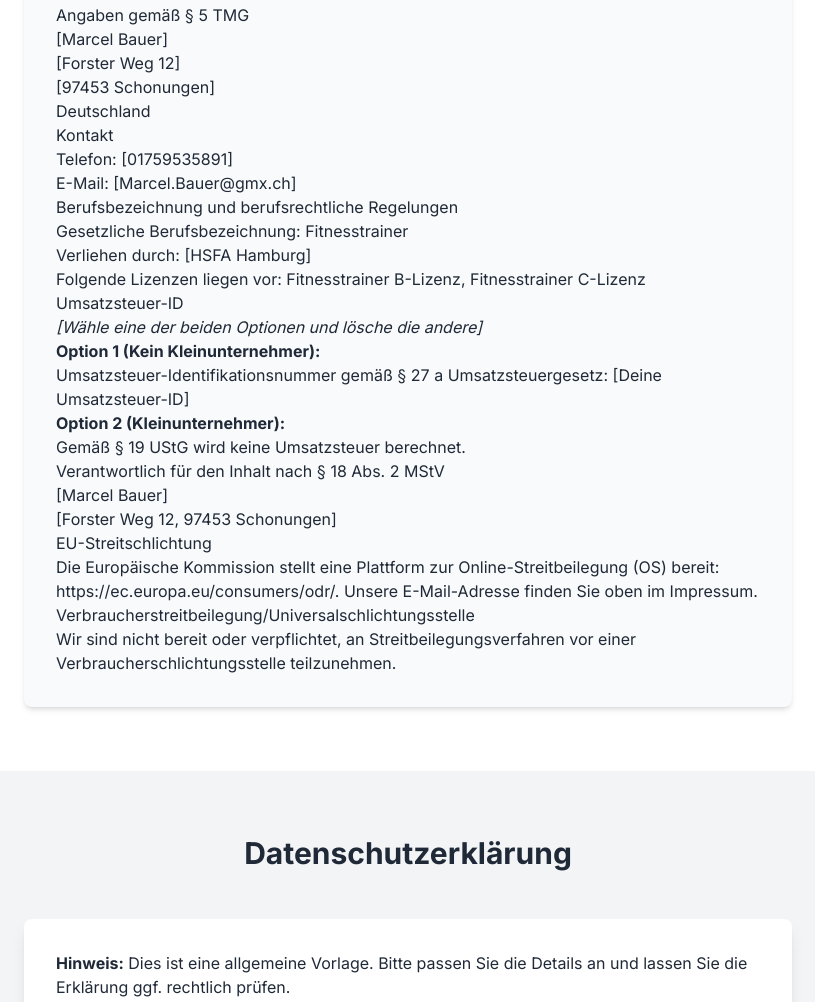
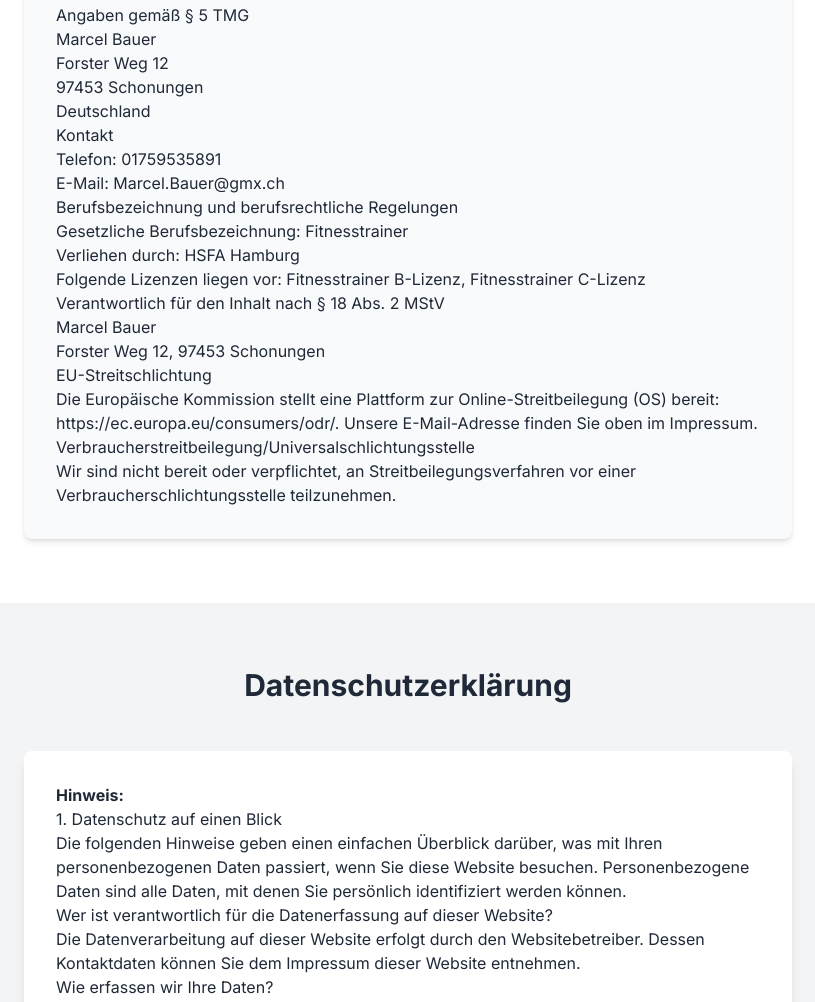
Before and after one commit to MarcelVibez/marcelvibez, a plain HTML site: page MarcelVibez.com.html in a window 1280 px wide. Shown: the part 2119-3121 px from the top of the page, without its empty margins (232-1047 px from the left). Drawn offline with nearby package versions, Linux system fonts and the light colour scheme.

Commit message:
Update MarcelVibez.com.html

```diff
--- a/MarcelVibez.com.html
+++ b/MarcelVibez.com.html
@@ -114,8 +114,8 @@
                     <ul class="list-disc list-inside text-lg mb-4">
                         <li>Fitnesstrainer B-Lizenz</li>
                         <li>Fitnesstrainer C-Lizenz</li>
-                        <li>[Weitere Qualifikation 1, z.B. Ernährungsberater]</li>
-                        <li>[Weitere Qualifikation 2, z.B. Spezialisierung auf...]</li>
+                        <li></li>
+                        <li></li>
                     </ul>
                 </div>
             </div>
@@ -162,38 +162,29 @@
             <div class="max-w-3xl mx-auto bg-gray-50 p-8 rounded-lg shadow-md prose lg:prose-lg">
                 <h3>Angaben gemäß § 5 TMG</h3>
                 <p>
-                    [Marcel Bauer]<br>
-                    [Forster Weg 12]<br>
-                    [97453 Schonungen]<br>
+                    Marcel Bauer<br>
+                    Forster Weg 12<br>
+                    97453 Schonungen<br>
                     Deutschland
                 </p>
 
                 <h3>Kontakt</h3>
                 <p>
-                    Telefon: [01759535891]<br>
-                    E-Mail: [Marcel.Bauer@gmx.ch]
+                    Telefon: 01759535891<br>
+                    E-Mail: Marcel.Bauer@gmx.ch
                 </p>
 
                 <h3>Berufsbezeichnung und berufsrechtliche Regelungen</h3>
                 <p>
                     Gesetzliche Berufsbezeichnung: Fitnesstrainer<br>
-                    Verliehen durch: [HSFA Hamburg]<br>
+                    Verliehen durch: HSFA Hamburg<br>
                     Folgende Lizenzen liegen vor: Fitnesstrainer B-Lizenz, Fitnesstrainer C-Lizenz
-                </p>
-
-                <h3>Umsatzsteuer-ID</h3>
-                <p>
-                    <i>[Wähle eine der beiden Optionen und lösche die andere]</i><br>
-                    <b>Option 1 (Kein Kleinunternehmer):</b><br>
-                    Umsatzsteuer-Identifikationsnummer gemäß § 27 a Umsatzsteuergesetz: [Deine Umsatzsteuer-ID]<br>
-                    <b>Option 2 (Kleinunternehmer):</b><br>
-                    Gemäß § 19 UStG wird keine Umsatzsteuer berechnet.
                 </p>
 
                 <h3>Verantwortlich für den Inhalt nach § 18 Abs. 2 MStV</h3>
                 <p>
-                    [Marcel Bauer]<br>
-                    [Forster Weg 12, 97453 Schonungen]
+                    Marcel Bauer<br>
+                    Forster Weg 12, 97453 Schonungen
                 </p>
 
                 <h3>EU-Streitschlichtung</h3>
@@ -210,7 +201,7 @@
         <div class="container mx-auto px-6">
             <h2 class="text-3xl font-bold text-center mb-12 text-gray-800">Datenschutzerklärung</h2>
             <div class="max-w-3xl mx-auto bg-white p-8 rounded-lg shadow-lg prose lg:prose-lg">
-                <p><strong>Hinweis:</strong> Dies ist eine allgemeine Vorlage. Bitte passen Sie die Details an und lassen Sie die Erklärung ggf. rechtlich prüfen.</p>
+                <p><strong>Hinweis:</strong></p>
                 <h3>1. Datenschutz auf einen Blick</h3>
                 <p>Die folgenden Hinweise geben einen einfachen Überblick darüber, was mit Ihren personenbezogenen Daten passiert, wenn Sie diese Website besuchen. Personenbezogene Daten sind alle Daten, mit denen Sie persönlich identifiziert werden können.</p>
 
```
